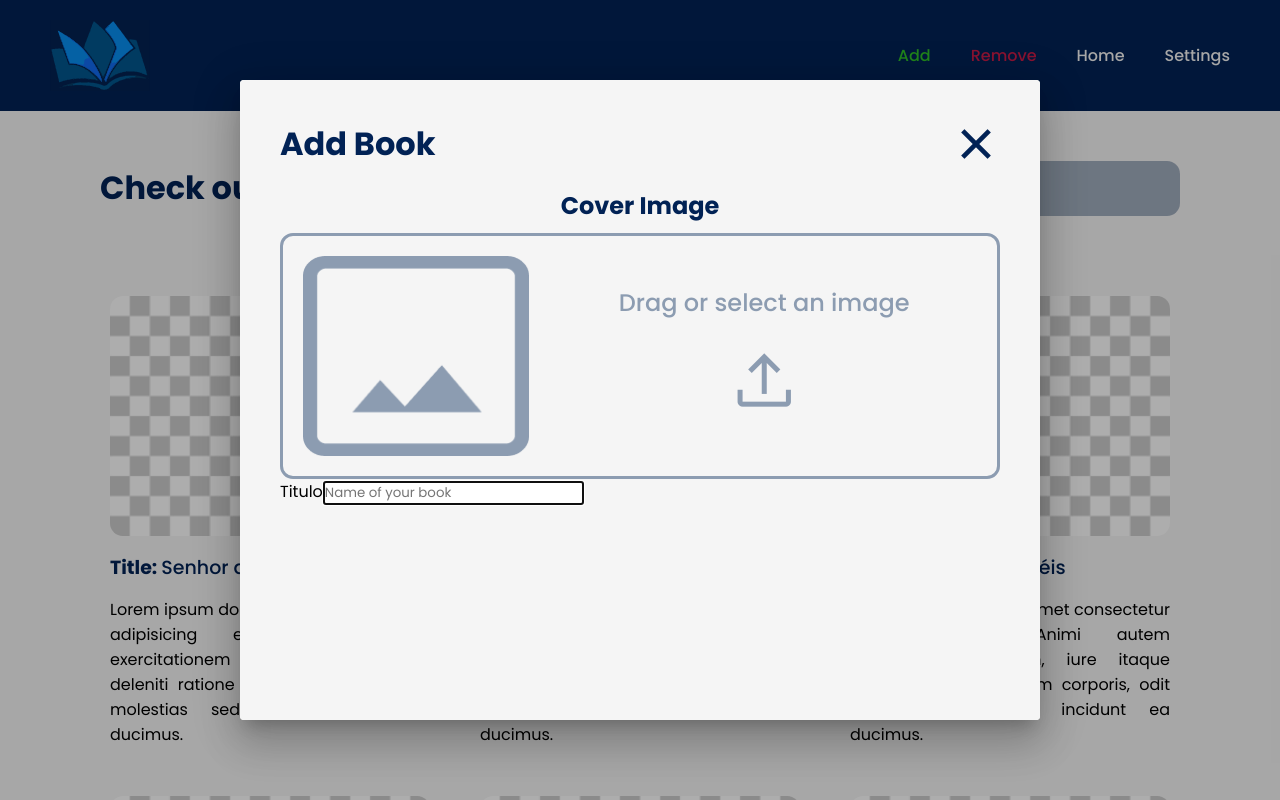
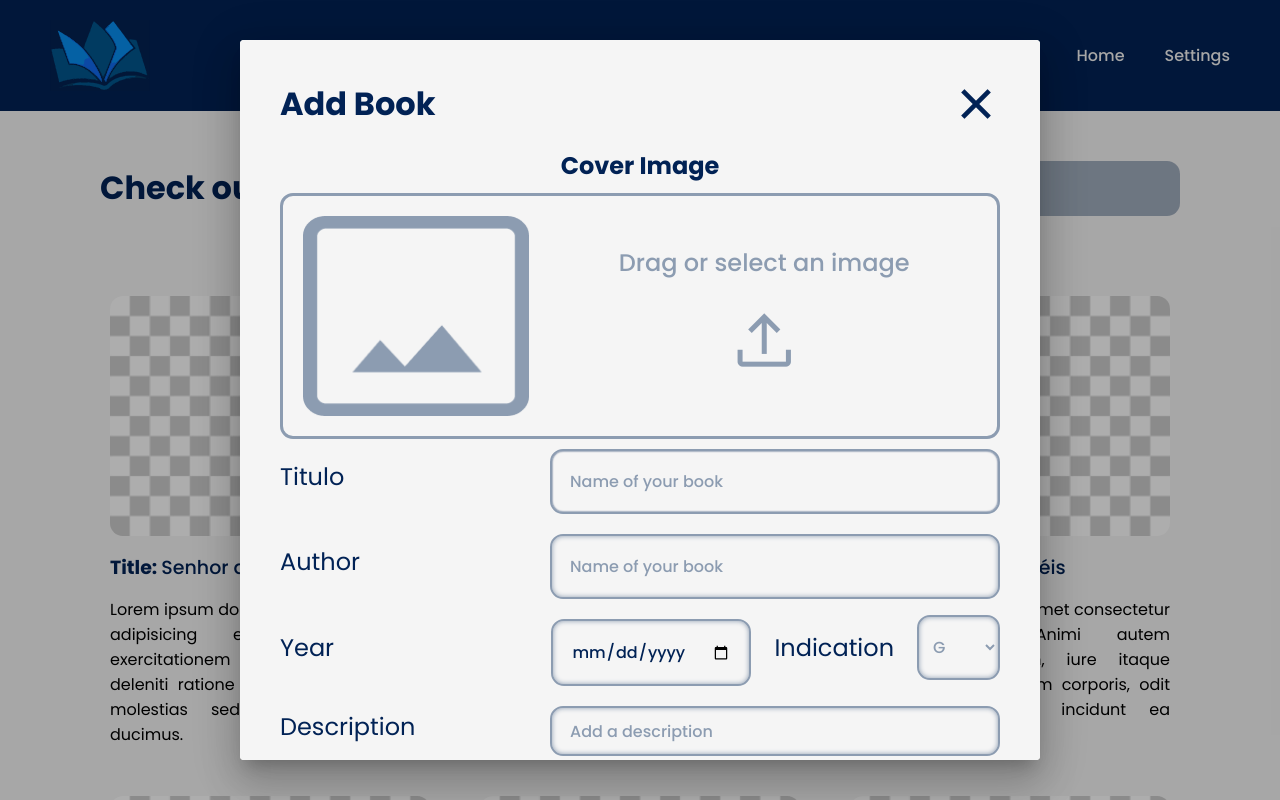
Before and after one commit to Pedro-Panstein/Library-Angular, an Angular app: page /home in a window 1280 px wide. Both pictures are taken after a click on the link "Add". Built offline with nearby package versions, Linux system fonts and the light colour scheme.

Commit message:
modal add

```diff
--- a/src/app/components/header/header.component.ts
+++ b/src/app/components/header/header.component.ts
@@ -13,7 +13,7 @@ export class HeaderComponent {
 
   openModalAddBook() {
     this.dialog.open(ModalAddBookComponent, {
-      height: '80%',
+      height: '90%',
       width: '800px',
     })
   }
--- a/src/app/components/menu-bar/menu-bar.component.ts
+++ b/src/app/components/menu-bar/menu-bar.component.ts
@@ -19,7 +19,7 @@ export class MenuBarComponent {
 
   openModalAddBook() {
     this.dialog.open(ModalAddBookComponent, {
-      height: '80%',
+      height: '90%',
       width: '800px',
     });
   }
--- a/src/app/pages/home/home.component.scss
+++ b/src/app/pages/home/home.component.scss
@@ -62,6 +62,7 @@ main {
       height: 240px;
       width: 100%;
       border-radius: var(--radio);
+      user-select: none;
     }
     h3 {
       margin-top: 10px;
--- a/src/app/pages/modals/modal-add-book/modal-add-book.component.html
+++ b/src/app/pages/modals/modal-add-book/modal-add-book.component.html
@@ -25,4 +25,28 @@
     <label for="book-name">Titulo</label>
     <input type="text" id="book-name" [(ngModel)]="bookName" placeholder="Name of your book">
   </div>
+  <div class="book-informations">
+    <label for="author">Author</label>
+    <input type="text" id="author-name" [(ngModel)]="authorName" placeholder="Name of your book">
+  </div>
+  <div class="year-indication">
+    <div class="year">
+      <label for="year">Year</label>
+      <div class="year-all-content">
+        <input type="date" id="year" [(ngModel)]="bookYear" placeholder="mm/dd/yyyy">
+      <label for="year">Indication</label>
+      <select name="Indication" id="indication">
+        <option selected value="G">G</option>
+        <option value="PG">PG</option>
+        <option value="PG-13">PG-13</option>
+        <option value="R">R</option>
+        <option value="NC-17">NC-17</option>
+      </select>
+      </div>
+    </div>
+  </div>
+  <div class="book-informations">
+    <label for="author">Description</label>
+    <input type="text" id="description" [(ngModel)]="authorName" placeholder="Add a description">
+  </div>
 </section>
--- a/src/app/pages/modals/modal-add-book/modal-add-book.component.scss
+++ b/src/app/pages/modals/modal-add-book/modal-add-book.component.scss
@@ -69,6 +69,66 @@ span {
   user-select: none;
 }
 
-.book-informations {
-  //voltar depois
+.book-informations, .year {
+  display: flex;
+  justify-content: space-between;
+  align-items: center;
+  margin-bottom: 10px;
+  h4 {
+    font-size: 1.5rem;
+    color: var(--blue);
+    margin-bottom: 10px;
+  }
+  label {
+    font-size: 1.5rem;
+    color: var(--blue);
+  }
+  input, select {
+    margin-top: 10px;
+    outline: none;
+    color: var(--blue);
+    font-size: var(--font-size);
+    font-weight: 500;
+    padding: 18px 18px;
+    width: 450px;
+    border-radius: var(--radio);
+    border: 2px solid var(--gray);
+    box-shadow: inset 0px 0px 5px var(--gray);
+    background-color: transparent;
+    transition: 0.2s linear all;
+    &:focus {
+      box-shadow: inset 0px 0px 2px var(--blue);
+    }
+    &::placeholder {
+      color: var(--gray);
+    }
+  }
 }
+
+.year {
+  input {
+    width: 200px;
+    color: var(--blue);
+  }
+}
+
+.year-all-content {
+  display: flex;
+  justify-content: space-around;
+  align-items: center;
+  gap: 23px;
+  select {
+    background-color: transparent;
+    color: var(--gray);
+    font-size: var(--font-size);
+    width: 83px;
+    cursor: pointer;
+    outline: none;
+    padding: 18px 0px 18px 10px;
+    margin: 0;
+  }
+}
+
+#description {
+  height:50px;
+}
--- a/src/app/pages/modals/modal-add-book/modal-add-book.component.ts
+++ b/src/app/pages/modals/modal-add-book/modal-add-book.component.ts
@@ -4,11 +4,14 @@ import { MatDialogRef } from '@angular/material/dialog';
 @Component({
   selector: 'app-modal-add-book',
   templateUrl: './modal-add-book.component.html',
-  styleUrls: ['./modal-add-book.component.scss']
+  styleUrls: ['./modal-add-book.component.scss'],
 })
 export class ModalAddBookComponent {
-
   bookName: String = '';
+  authorName: String = '';
+  bookYear: String = '';
+  bookIndication: String = '';
+  bookDescription: String = '';
 
   constructor(public dialogRef: MatDialogRef<ModalAddBookComponent>) {}
 
@@ -73,7 +76,6 @@ export class ModalAddBookComponent {
 
   //Titule input
 
-
   closeModal() {
     this.dialogRef.close();
   }
```
